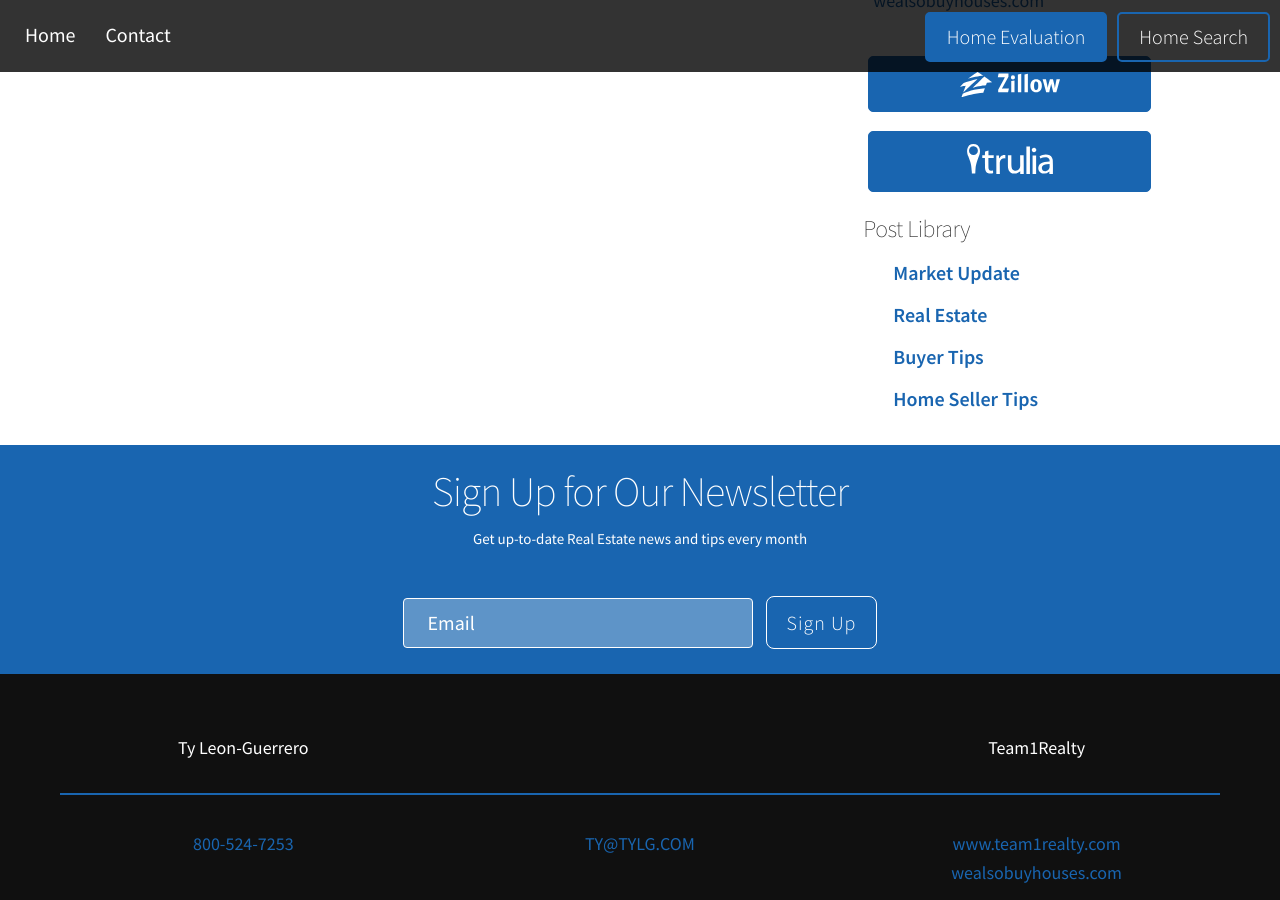
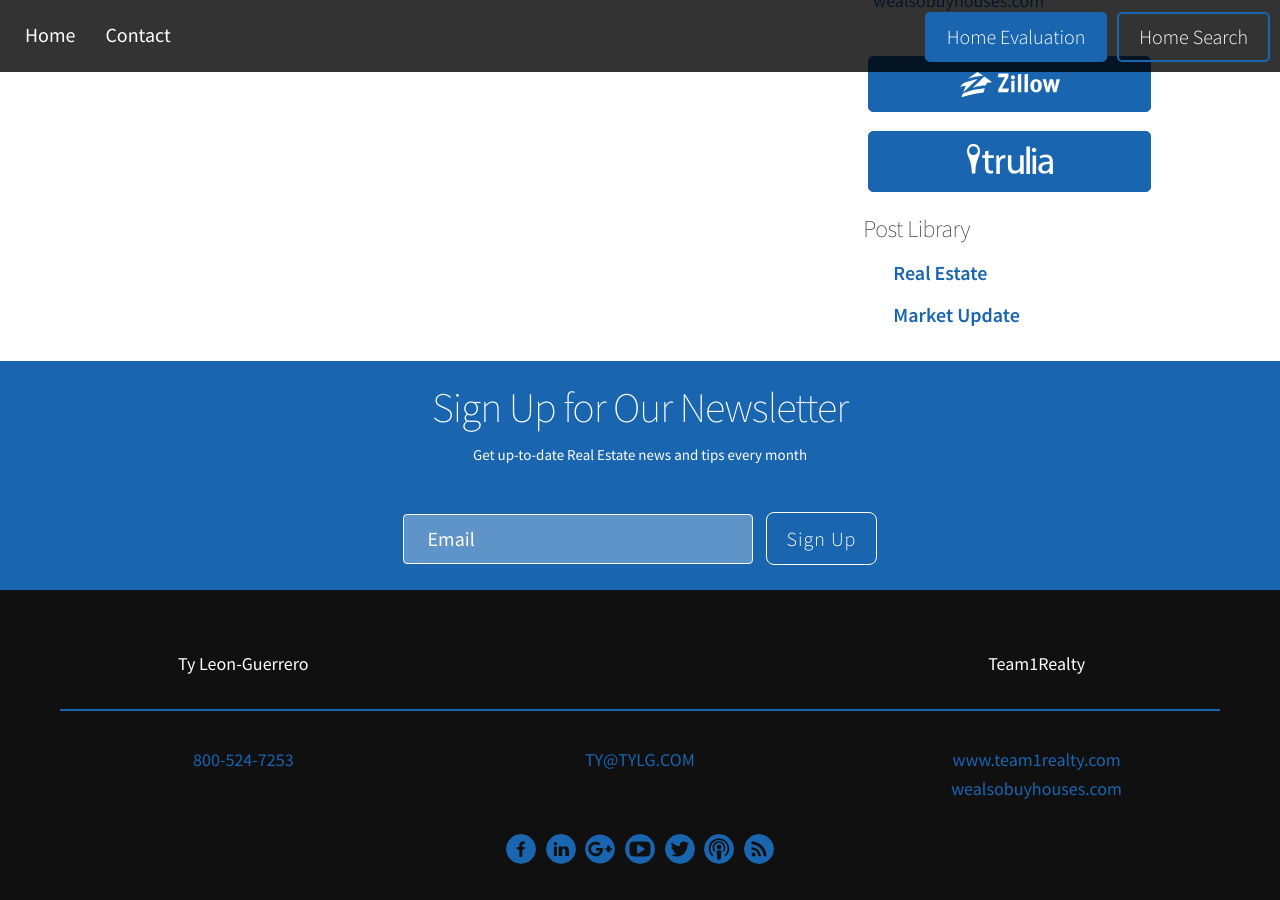
Before and after one commit to Vyral/Ty-Leon-Guerrero-blog, a Jekyll site: the page built from _posts/2016-10-27-welcome-to-my-youtube-channel.md, in a window 1280 px wide and 900 px high, scrolled down 1528 px. Built offline with Jekyll 4.4.1, drawn with Linux system fonts in a browser that asks for light colours; nearby versions of some CDN libraries.

Commit message:
Updated '_posts/2016-10-27-welcome-to-my-youtube-channel.md' via CloudCannon

```diff
--- a/_posts/2016-10-27-welcome-to-my-youtube-channel.md
+++ b/_posts/2016-10-27-welcome-to-my-youtube-channel.md
@@ -2,10 +2,7 @@
 layout: post
 title: Welcome to My YouTube Channel
 tags:
-  - Market Update
   - Real Estate
-  - Buyer Tips
-  - Home Seller Tips
 excerpt: 'Here you’ll find great seller tips, buyer tips, and plenty of market updates.'
 enclosure: 'https://s3.amazonaws.com/vyralmarketing/Ty+Leon-/Ty+Leon+Guerrero+Welcome+to+my+New+Youtube+Channel.mp4'
 pullquote:
```
